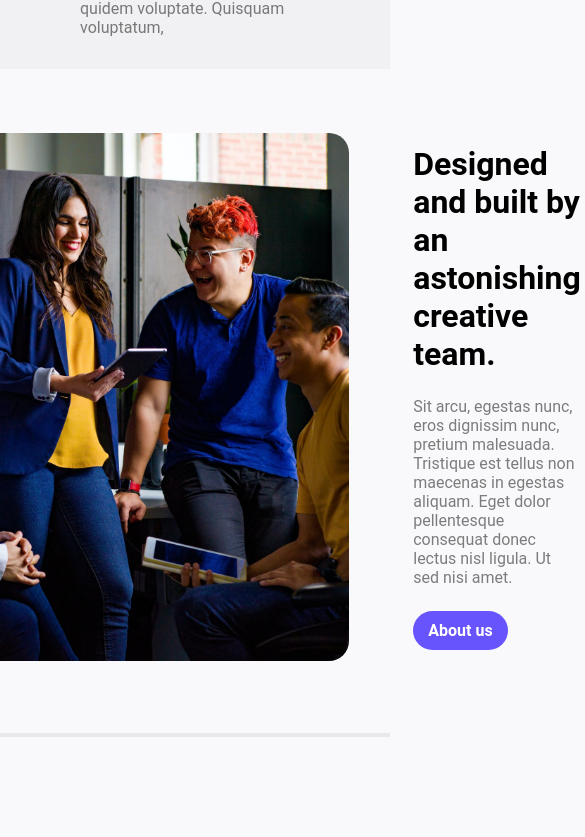
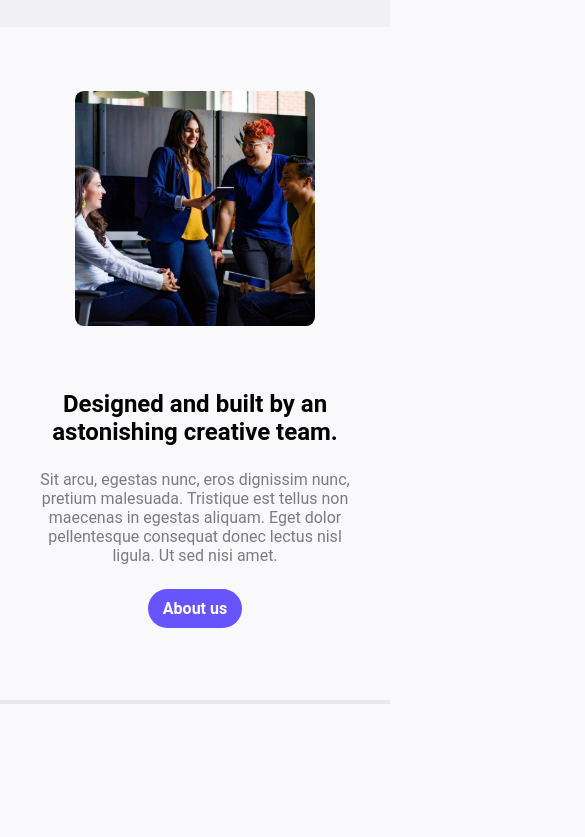
Before and after one commit to devprashantt/ecell-client, a React (Vite) app: page / in a window 390 px wide. Shown: the part 6632-7469 px from the top of the page, 585 px wide, since content can reach past the window. Built offline with nearby package versions, Linux system fonts and the light colour scheme.

Commit message:
Make About component responsive

```diff
--- a/src/components/About.jsx
+++ b/src/components/About.jsx
@@ -2,6 +2,9 @@ import { Link } from "react-router-dom";
 
 //images import
 import { images } from "./../constants";
+
+// import responsive styles
+import './../styles/css/AboutStyle.css';
 
 const About = () => {
   return (
@@ -13,6 +16,7 @@ const About = () => {
         gap: "4rem",
         padding: "0 3%",
       }}
+      className="about--component"
     >
       <img src={images.about} alt="about" />
       <div
@@ -53,6 +57,7 @@ const About = () => {
             borderRadius: "20px",
             padding: "10px 15px",
           }}
+          className="about--element-link"
         >
           About us
         </Link>
--- /dev/null
+++ b/src/styles/css/AboutStyle.css
@@ -0,0 +1,36 @@
+@media (max-width: 60em) {
+  .about--component > img {
+    width: 100%;
+    min-width: 25rem;
+  }
+}
+@media (max-width: 768px) {
+  .about--component > img {
+    width: 100%;
+    min-width: 20rem;
+  }
+}
+@media (max-width: 43em) {
+  .about--component > img {
+    width: 100%;
+    min-width: 15rem;
+  }
+  .about--component h1 {
+    font-size: 1.5rem !important;
+  }
+}
+@media (max-width: 576px) {
+  .about--component {
+    flex-direction: column;
+    text-align: center;
+    width: 80%;
+  }
+  .about--component > img {
+    width: 60%;
+  }
+  .about--element-link {
+    align-self: center;
+  }
+}
+
+/*# sourceMappingURL=AboutStyle.css.map */
--- a/src/styles/css/MessageStyle.css
+++ b/src/styles/css/MessageStyle.css
@@ -11,7 +11,7 @@
 @media (max-width: 30em) {
   .message--block {
     flex-direction: column;
-    padding: 1rem 5rem !important;
+    padding: 1rem 4rem !important;
   }
   .message--block > div {
     margin: -2em !important;
--- /dev/null
+++ b/src/styles/sass/AboutStyle.scss
@@ -0,0 +1,46 @@
+@use 'viewport';
+
+@include viewport.responsive(viewport.$lg) {
+
+    .about--component>img {
+        width: 100%;
+        min-width: 25rem;
+    }
+}
+
+@include viewport.responsive(viewport.$med-lg) {
+
+    .about--component>img {
+        width: 100%;
+        min-width: 20rem;
+    }
+}
+
+@include viewport.responsive(viewport.$med) {
+
+    .about--component>img {
+        width: 100%;
+        min-width: 15rem;
+    }
+
+    .about--component h1 {
+        font-size: 1.5rem !important;
+    }
+}
+
+@include viewport.responsive(viewport.$sm-med) {
+
+    .about--component {
+        flex-direction: column;
+        text-align: center;
+        width: 80%;
+    }
+
+    .about--component>img {
+        width: 60%;
+    }
+
+    .about--element-link {
+        align-self: center;
+    }
+}
--- a/src/styles/sass/MessageStyle.scss
+++ b/src/styles/sass/MessageStyle.scss
@@ -18,7 +18,7 @@
 
     .message--block {
         flex-direction: column;
-        padding: 1rem 5rem !important;
+        padding: 1rem 4rem !important;
     }
 
     .message--block>div {
```
Also changed, not shown: 1 other file (tests, documents, lock files or other folders).
